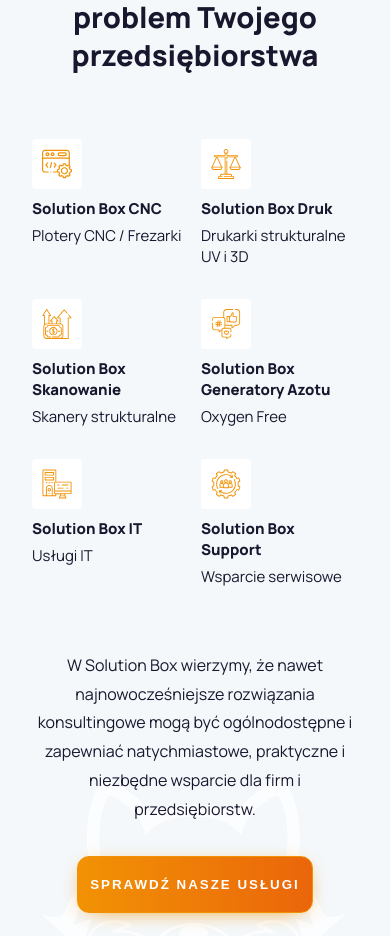
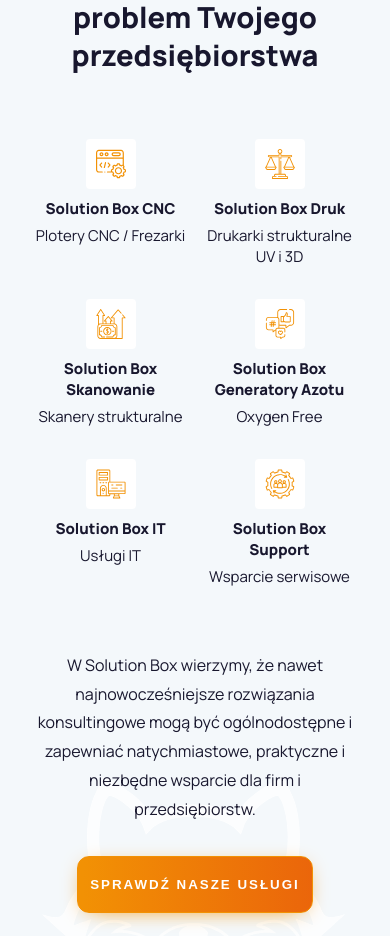
Before and after one commit to CodasticFantastic/solutionbox_website, a Next.js app: page / in a window 390 px wide. Shown: the part 1160-2096 px from the top of the page. Built offline with nearby package versions, Linux system fonts and the light colour scheme.

Commit message:
UI enhancement

```diff
--- a/src/components/sections/presentableSections/ourServicesSection/ourServicesSection.module.scss
+++ b/src/components/sections/presentableSections/ourServicesSection/ourServicesSection.module.scss
@@ -91,6 +91,15 @@
         h2 {
           text-align: center;
         }
+
+        .tiles {
+          .tile {
+            display: flex;
+            flex-direction: column;
+            align-items: center;
+            text-align: center;
+          }
+        }
       }
 
       .rightSide {
```
